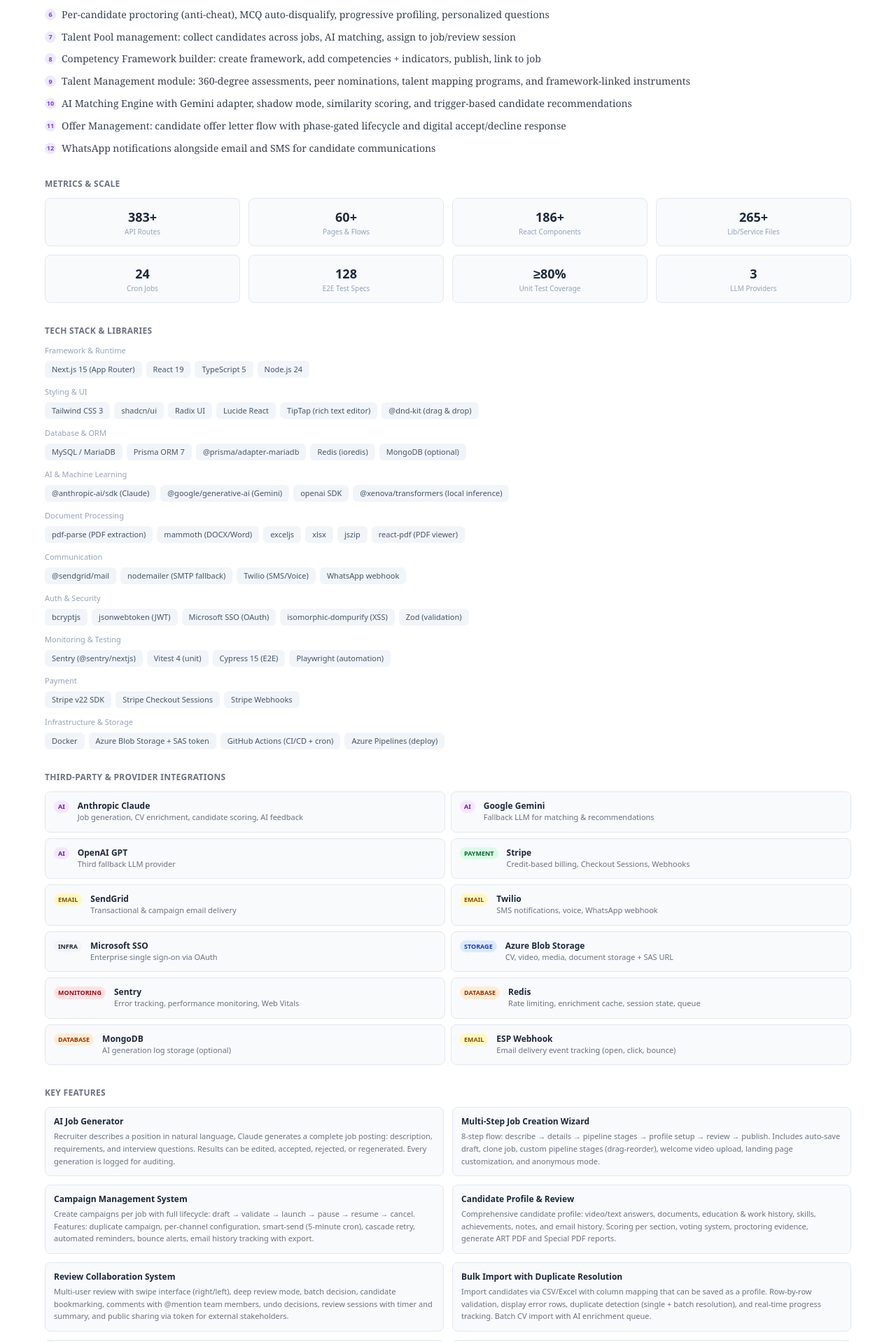
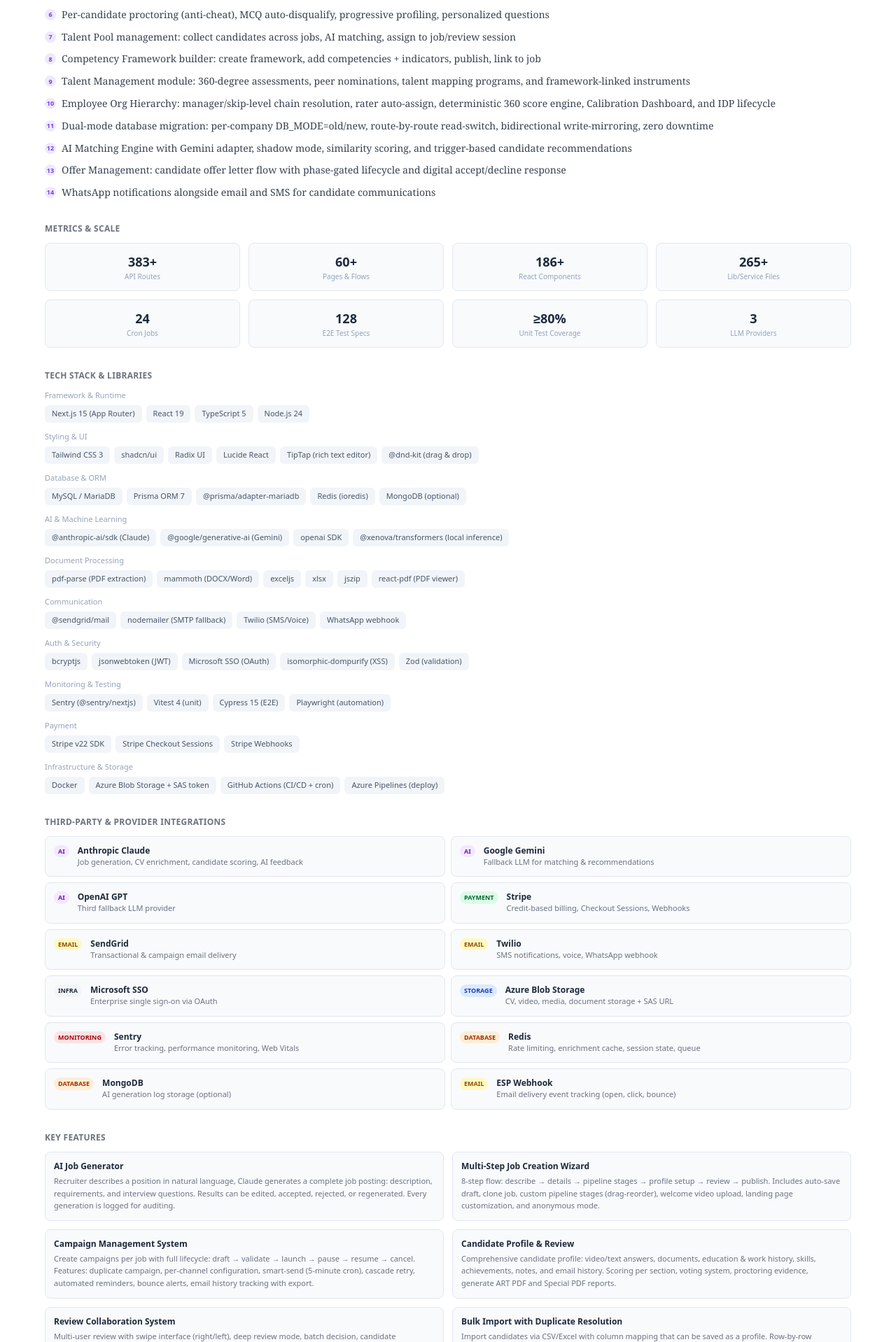
Before and after one commit to ajidm/portofolio, a Next.js app: page /pdf in a window 1280 px wide. Shown: the part 1362-3280 px from the top of the page at 70% size. Built offline with nearby package versions, Linux system fonts and the light colour scheme.

Commit message:
Add Employee Directory/Org Hierarchy and dual-mode DB migration to ASTRNT experience
Reflects recent AS-7110 (Employee module, 360 score engine, calibration,
IDP) and AS-7128 (zero-downtime dual-mode database migration) work.

```diff
--- a/src/data/profile.ts
+++ b/src/data/profile.ts
@@ -51,12 +51,20 @@
         description:
           "Architected and executed the full platform rewrite to Next.js 15 App Router + React 19. Integrated multi-LLM (Claude, Gemini, OpenAI), built the AI Matching Engine, shipped Stripe billing, mandatory 80% unit test coverage, and 128 Cypress E2E specs.",
       },
+      {
+        title: "Dual-Mode Database Migration",
+        period: "2026 – Present",
+        description:
+          "Leading the live, zero-downtime migration from the legacy schema to a new-arch database, run in dual-mode per company (DB_MODE=old/new). Rolled out read-switches and write-mirroring route by route — question library, templates, assessment builder, media — while keeping both databases in parity for companies mid-migration.",
+      },
     ],
     achievements: [
       "Led full platform rewrite from Laravel monolith to Next.js 15 App Router — 383+ API routes, 60+ page flows",
       "Architected multi-LLM integration (Claude, Gemini, OpenAI) with automatic key rotation on rate limits — zero downtime",
       "Built AI Matching Engine with Gemini adapter, shadow mode, similarity scoring, and trigger-based candidate recommendations",
       "Designed Talent Management module: 360-degree assessments, peer nominations, talent mapping programs",
+      "Built Employee Directory & Org Hierarchy module: manager/skip-level chain resolution, rater auto-assign, 360 Score Calculation Engine (deterministic L1-L4 scoring), Calibration Dashboard, and IDP lifecycle — grew from 65 to 81 real-data E2E specs",
+      "Leading a live zero-downtime migration to a new-arch database: per-company dual-mode (DB_MODE=old/new), route-by-route read-switches, bidirectional write-mirroring, and a unified media table across both schemas",
       "Implemented atomic background job queue (bg_transactions) with priority processing, stale job recovery, and progress tracking",
       "Delivered 24 GitHub Actions cron jobs for smart-send, cascade retry, digest processing, and automated alerts",
       "Shipped mandatory 80% unit test coverage (Vitest) + 128 Cypress E2E specs as a pre-merge gate",
--- a/src/data/projects.ts
+++ b/src/data/projects.ts
@@ -55,6 +55,8 @@
       "Talent Pool management: collect candidates across jobs, AI matching, assign to job/review session",
       "Competency Framework builder: create framework, add competencies + indicators, publish, link to job",
       "Talent Management module: 360-degree assessments, peer nominations, talent mapping programs, and framework-linked instruments",
+      "Employee Org Hierarchy: manager/skip-level chain resolution, rater auto-assign, deterministic 360 score engine, Calibration Dashboard, and IDP lifecycle",
+      "Dual-mode database migration: per-company DB_MODE=old/new, route-by-route read-switch, bidirectional write-mirroring, zero downtime",
       "AI Matching Engine with Gemini adapter, shadow mode, similarity scoring, and trigger-based candidate recommendations",
       "Offer Management: candidate offer letter flow with phase-gated lifecycle and digital accept/decline response",
       "WhatsApp notifications alongside email and SMS for candidate communications",
@@ -225,6 +227,31 @@
         title: "Talent Management (TM) Module",
         description:
           "Full 360-degree assessment system: create TM programs (talent mapping, regular feedback), define frameworks, run peer nomination via token-gated portal, assign instruments per employee, manage rater invites, and track completion across the org.",
+      },
+      {
+        title: "Employee Directory & Org Hierarchy",
+        description:
+          "Dedicated employees table (dual-mode across legacy and new-arch DBs) with manager/skip-level chain resolution — resolved iteratively rather than via recursive CTE since the legacy DB runs MySQL 5.7. Powers rater auto-assign for 360 programs, an expandable org chart, department/job-position/job-level master data, CSV/XLSX bulk import with two-pass manager linking, audit trail, XLSX export, and bulk actions (deactivate, reassign manager). Grew from 65 to 81 real-data Cypress specs, with every flaky test root-caused rather than skipped.",
+      },
+      {
+        title: "360 Score Calculation Engine",
+        description:
+          "Deterministic L1-L4 scoring: mode with lower-value tie-break, weight redistribution across rater categories when a category has zero valid raters, and a final weighted sum — verified against the PRD's own hand-computed worked example. Includes fairness bias-flag detection (single-rater and low-agreement categories, advisory-only, scores never auto-adjusted) surfaced on the Calibration Dashboard.",
+      },
+      {
+        title: "TM Reports & Calibration",
+        description:
+          "Individual Report (per-competency score vs. grade target, self-other gap, strengths/development areas), Manager Calibration Pack (direct reports vs. grade target with population-average overlay), and Group/Functional Report (department/grade attainment rates). Calibration Dashboard lets HR/managers record a categorical decision (development track, succession flag, watch list, no action) per participant.",
+      },
+      {
+        title: "Individual Debrief & IDP Module",
+        description:
+          "HR creates Individual Development Plan entries linked to real competency gaps (gap_priority: strength / near_target / priority_gap); participants fill development actions via the Employee Portal, HR approves. Full assigned -> in_progress -> submitted -> approved lifecycle with post-approval locking.",
+      },
+      {
+        title: "Dual-Mode Database Migration (New-Arch)",
+        description:
+          "Live migration from the legacy schema to a re-architected database, run per-company via a DB_MODE=old/new switch — no downtime, no big-bang cutover. Rolled out incrementally: read-switches per route (question library, template list/detail, question pool, job-assign preview, doc-upload), bidirectional write-mirroring (assessment answer options, grouped-passage media), and a unified media table remapping image_id/media_id across both schemas. Includes dedicated dual-DB E2E coverage and fixes for cross-DB gaps (job-id collisions, job_status vocabulary mismatches, competency framework CRUD parity).",
       },
       {
         title: "Employee Assessment Portal",
```
